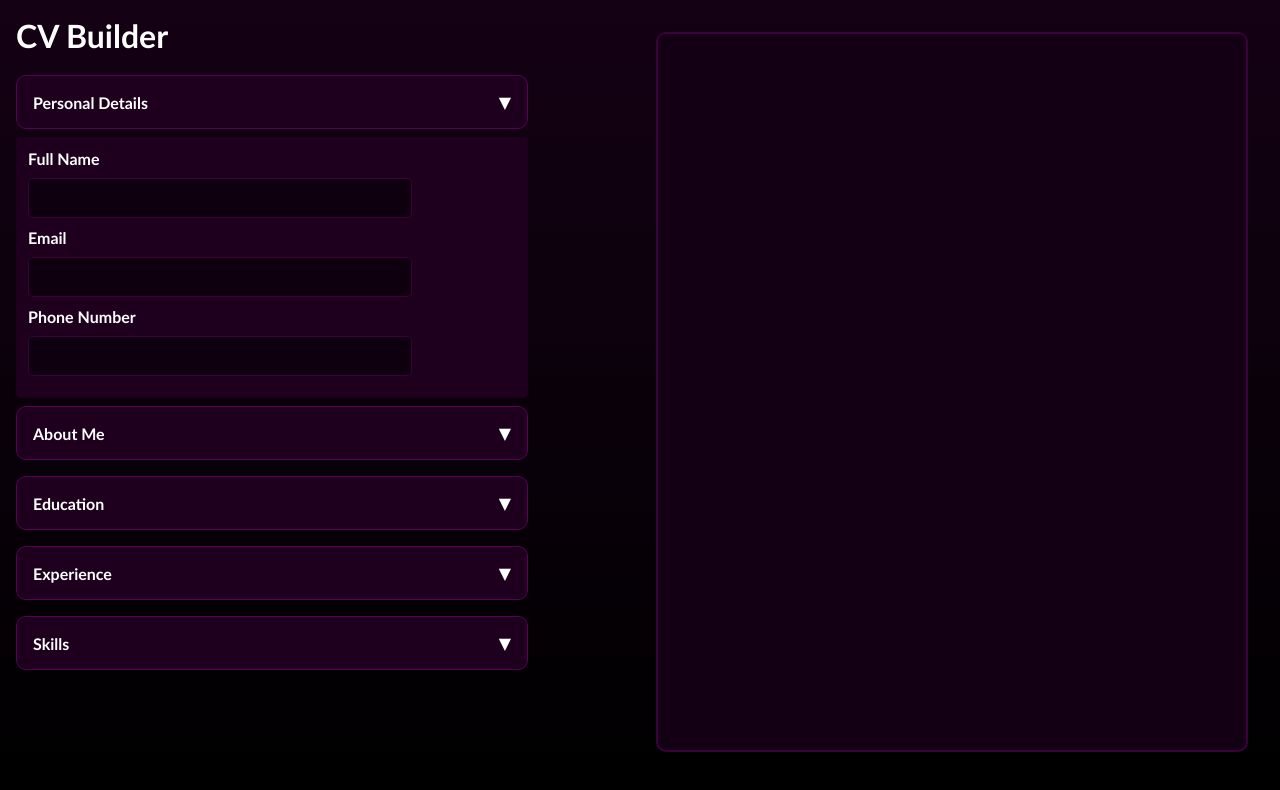
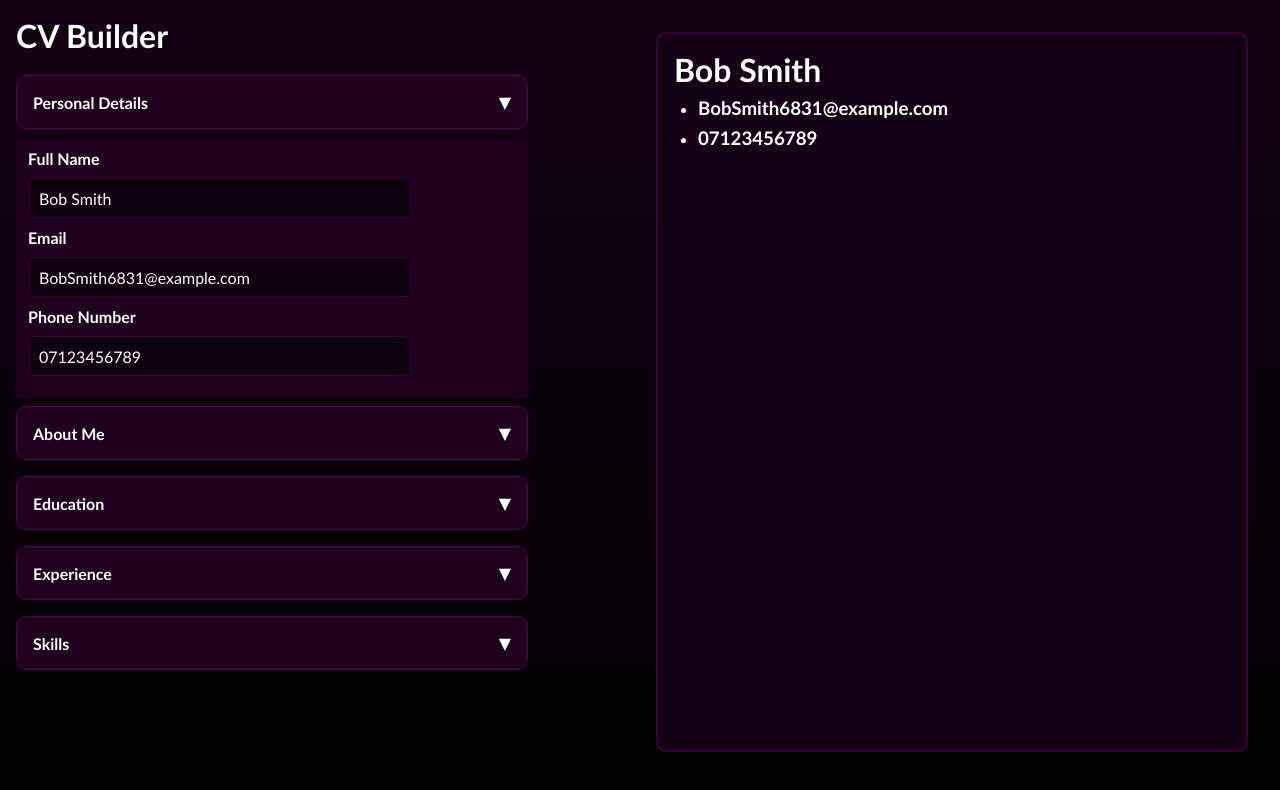
Before and after one commit to ItsFine1266/react-cv-application, a React (Vite) app: page / in a window 1280 px wide. Shown: the top 790 px of the page. Built offline with nearby package versions, Linux system fonts and the light colour scheme.

Commit message:
finish preview display for all inputs

```diff
--- a/index.html
+++ b/index.html
@@ -2,8 +2,10 @@
 <html lang="en">
   <head>
     <meta charset="UTF-8" />
+    <!-- favicon credit: "https://icons8.com/icon/39823/cv". creator: "https://icons8.com" -->
+    <link rel="icon" type="image/x-icon" href="./src/components/favicon.png">
     <meta name="viewport" content="width=device-width, initial-scale=1.0" />
-    <title>react-cv-application</title>
+    <title>CV Builder</title>
   </head>
   <body>
     <div id="root"></div>
--- /dev/null
+++ b/src/components/App.jsx
@@ -0,0 +1,26 @@
+import "../styles/main.css"
+import "../styles/EditPanel.css"
+import "../styles/PreviewPanel.css"
+
+import EditPanel from './EditPanel'
+import PreviewPanel from './PreviewPanel'
+import { useState } from "react"
+
+export default function App() {
+  const [name, setName] = useState("Bob Smith");
+  const [email, setEmail] = useState("BobSmith6831@example.com");
+  const [phone, setPhone] = useState("07123456789");
+
+  return (
+    <div className="container">
+      <EditPanel
+        name={name} onNameChange={setName}
+        email={email} onEmailChange={setEmail}
+        phone={phone} onPhoneChange={setPhone}
+      >
+      </EditPanel>
+
+      <PreviewPanel name={name} email={email} phone={phone}></PreviewPanel>
+    </div>
+  )
+}
--- a/src/components/EditPanel.jsx
+++ b/src/components/EditPanel.jsx
@@ -1,6 +1,6 @@
 import { useState } from "react";
 
-function PersonalDetails() {
+function PersonalDetails({ name, onNameChange, email, onEmailChange, phone, onPhoneChange }) {
   const [isOpen, setIsOpen] = useState(true);
   const handleOpen = () => setIsOpen(!isOpen);
 
@@ -14,11 +14,11 @@ function PersonalDetails() {
         <div className="menu">
           <div key="name" className="field-item">
             <label htmlFor="name">Full Name </label>
-            <input type="text" id="name" autoComplete="false" />
+            <input type="text" id="name" autoComplete="false" value={name} onChange={(e) => onNameChange(e.target.value)}/>
             <label htmlFor="email">Email </label>
-            <input type="email" id="email" autoComplete="false" />
+            <input type="email" id="email" autoComplete="false" value={email} onChange={(e) => onEmailChange(e.target.value)}/>
             <label htmlFor="tel">Phone Number</label>
-            <input type="text" id="tel" autoComplete="false"/>
+            <input type="text" id="tel" autoComplete="false" value={phone} onChange={(e) => onPhoneChange(e.target.value)}/>
           </div>
         </div>
       </div>
@@ -124,11 +124,11 @@ function Skills() {
   )
 }
 
-export default function EditPanel() {
+export default function EditPanel({ name, onNameChange, email, onEmailChange, phone, onPhoneChange }) {
   return (
     <div className="edit-panel">
       <h1 className="edit-panel-title">CV Builder</h1>
-      <PersonalDetails />
+      <PersonalDetails name={name} onNameChange={onNameChange} email={email} onEmailChange={onEmailChange} phone={phone} onPhoneChange={onPhoneChange} />
       <AboutMe />
       <Education />
       <Experience />
--- a/src/components/PreviewPanel.jsx
+++ b/src/components/PreviewPanel.jsx
@@ -1,9 +1,11 @@
-export default function PreviewPanel() {
-  const name = document.querySelector("#name");
-
+export default function PreviewPanel({ name, email, phone }) {
   return (
     <div className="preview-panel">
-      <h1 className="name-output"></h1>
+      <h1>{name || <br />}</h1>
+      <ul>
+        <li className={email.length > 0 ? "email-display" : "email-hidden"}><h3>{email || <br />}</h3></li>
+        <li className={phone.length > 0 ? "phone-display" : "phone-hidden"}><h3>{phone || <br />}</h3></li>
+      </ul>
     </div>
   )
 }
--- a/src/main.jsx
+++ b/src/main.jsx
@@ -1,17 +1,10 @@
 import { StrictMode } from 'react'
 import { createRoot } from 'react-dom/client'
-import "./styles/main.css"
-import "./styles/EditPanel.css"
-import "./styles/PreviewPanel.css"
 
-import EditPanel from './components/EditPanel'
-import PreviewPanel from './components/PreviewPanel'
+import App from "./components/App.jsx"
 
 createRoot(document.getElementById('root')).render(
   <StrictMode>
-    <div className="container">
-      <EditPanel></EditPanel>
-      <PreviewPanel></PreviewPanel>
-    </div>
+    <App />
   </StrictMode>
 )
--- a/src/styles/PreviewPanel.css
+++ b/src/styles/PreviewPanel.css
@@ -6,3 +6,12 @@
   padding: 1em;
   margin: 1em;
 }
+
+.email-display, .phone-display {
+  margin-left: 1.5em;
+  padding-top: 8px;
+}
+
+.email-hidden, .phone-hidden {
+  list-style-type: none;
+}
```
Also changed, not shown: src/components/favicon.png (added).
